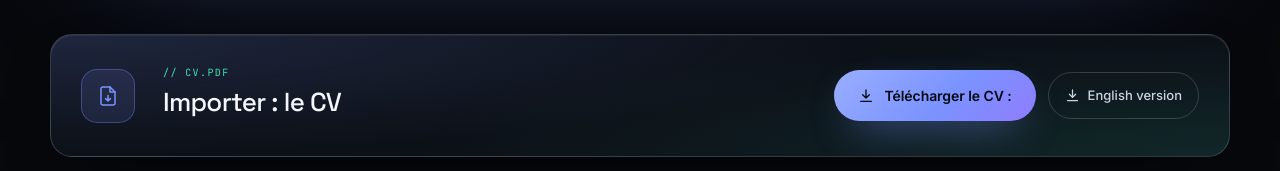
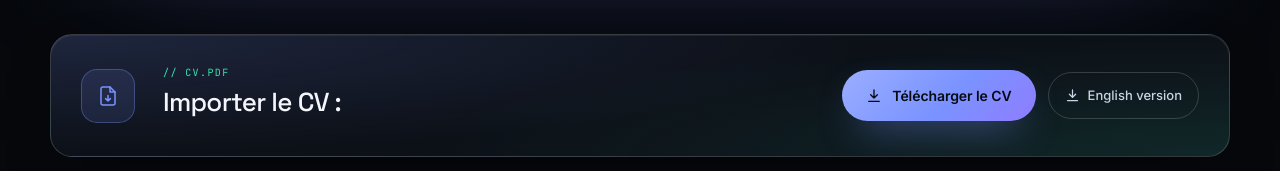
Before and after one commit to hadirmounir/site-cv, a plain HTML site: page index.html in a window 1280 px wide. Shown: the part 7611-7782 px from the top of the page. Drawn offline with Linux system fonts and the light colour scheme.

Commit message:
Update index.html

```diff
--- a/index.html
+++ b/index.html
@@ -657,12 +657,12 @@
         </span>
         <div class="dl-txt">
           <span class="dl-label">// cv.pdf</span>
-          <h2 id="dlTitle"> Importer : le CV</h2>
+          <h2 id="dlTitle"> Importer le CV :</h2>
         </div>
         <div class="dl-actions">
           <a class="btn btn-primary" href="CV-Mounir-Hadir-FR.pdf" download="CV-Mounir-Hadir-FR.pdf" type="application/pdf">
             <svg viewBox="0 0 24 24" fill="none" stroke="currentColor" stroke-width="2" stroke-linecap="round" stroke-linejoin="round" aria-hidden="true"><path d="M12 3v12M7 10l5 5 5-5"/><path d="M4 20h16"/></svg>
-            Télécharger le CV :
+            Télécharger le CV
           </a>
           <a class="dl-alt" href="CV-Mounir-Hadir-EN.pdf" download="CV-Mounir-Hadir-EN.pdf" type="application/pdf" lang="en" hreflang="en">
             <svg viewBox="0 0 24 24" fill="none" stroke="currentColor" stroke-width="2" stroke-linecap="round" stroke-linejoin="round" aria-hidden="true"><path d="M12 3v12M7 10l5 5 5-5"/><path d="M4 20h16"/></svg>
```
